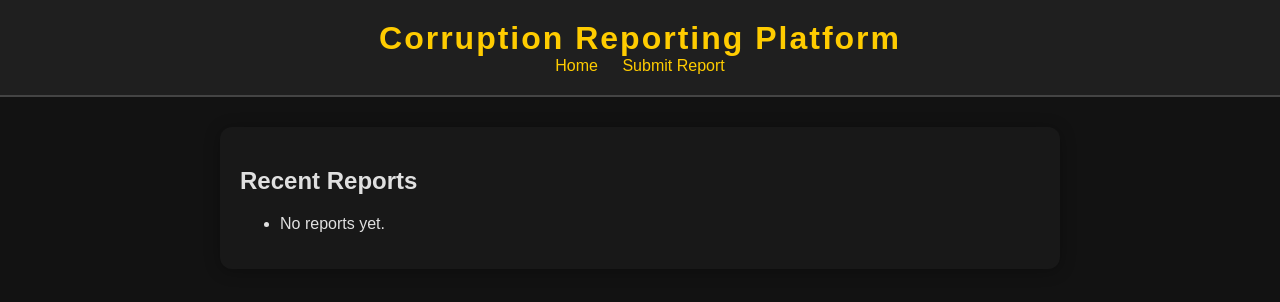
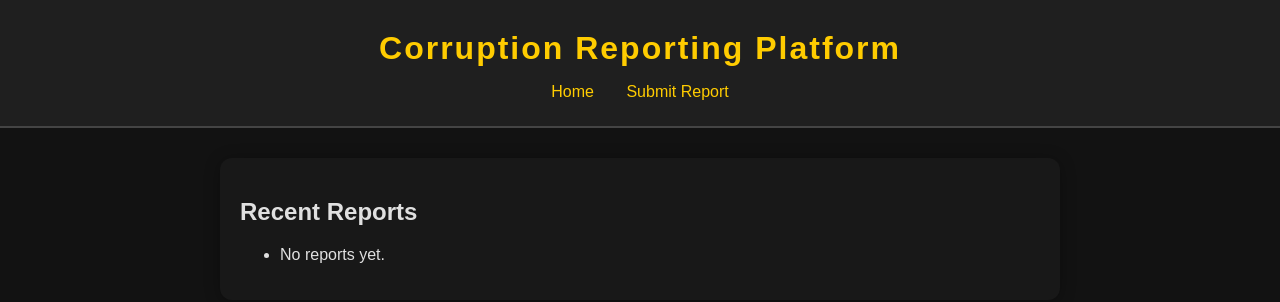
Before and after one commit to Pratkshya/Corruption-Reporting-Platform, a Flask app: page / in a window 1280 px wide. Shown: the top 302 px of the page. Run offline with Flask 3, Linux system fonts and the light colour scheme.

Commit message:
Initial commit

```diff
--- a/Anonymous Reporting/requirements.txt
+++ b/Anonymous Reporting/requirements.txt
@@ -0,0 +1,2 @@
+Flask
+Flask-SQLAlchemy
--- a/Anonymous Reporting/static/style.css
+++ b/Anonymous Reporting/static/style.css
@@ -11,6 +11,7 @@ header {
     padding: 20px 0;
     text-align: center;
     border-bottom: 2px solid #444;
+    line-height: 1.8;
 }
 
 header h1 {
@@ -25,6 +26,7 @@ a {
     text-decoration: none;
     margin: 0 10px;
     transition: text-decoration 0.2s;
+    padding: 4px;
 }
 
 a:hover {
```
Also changed, not shown: Anonymous Reporting/app.py (line endings or trailing spaces), Anonymous Reporting/instance/corruption.db (added).
